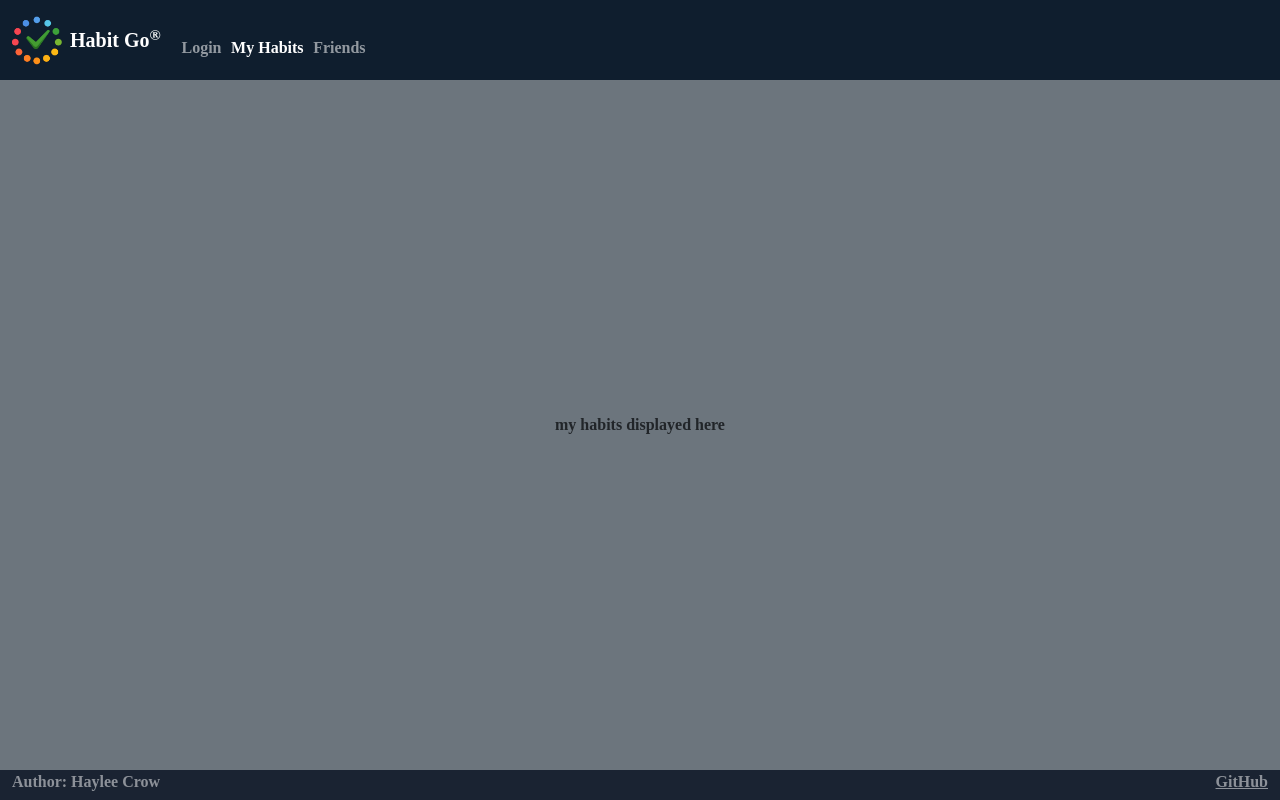
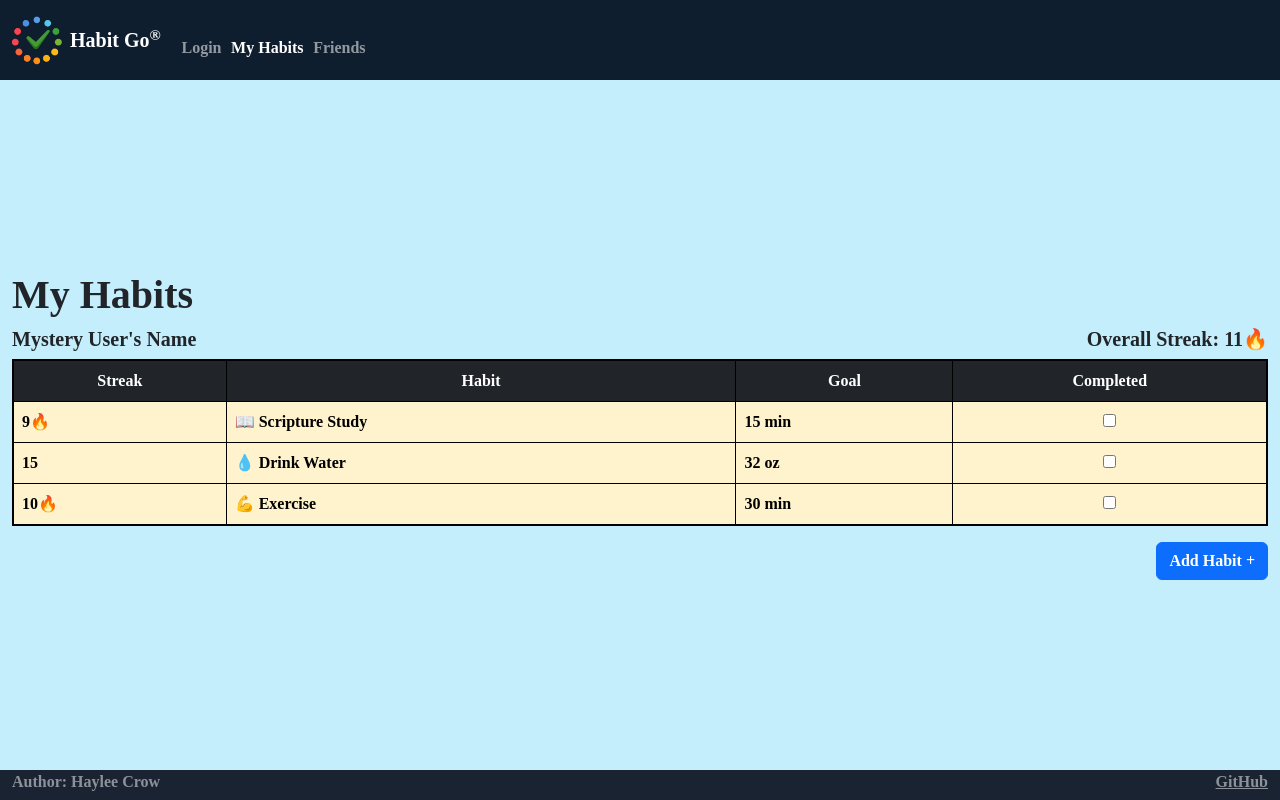
Before and after one commit to hayleecrow/habitstracker, a React (Vite) app: page /my_habits in a window 1280 px wide. Built offline with nearby package versions, Linux system fonts and the light colour scheme; a web font is replaced by a local one.

Commit message:
Copied over original html over into my habits component and imported css

```diff
--- a/src/my_habits/my_habits.jsx
+++ b/src/my_habits/my_habits.jsx
@@ -1,9 +1,33 @@
 import React from 'react';
+import './my_habits.css';
 
 export function MyHabits() {
   return (
-    <main className="container-fluid bg-secondary text-center">
-      <div>my habits displayed here</div>
+    <main className="container-fluid my_habits">
+        <h1>My Habits</h1>
+        <div className="user-info">
+            <h2 id="name">Mystery User's Name</h2>
+            <h2 id="overall-streak">Overall Streak: 11<span>🔥</span></h2>
+        </div>
+        <table className="table table-warning">
+            <thead className="table-dark">
+                <tr>
+                    <th>Streak</th><th>Habit</th><th>Goal</th><th>Completed</th>
+                </tr>
+            </thead>
+            <tbody>
+                <tr>
+                    <td>9<span>🔥</span></td><td><span>📖</span> Scripture Study</td><td>15 min</td><td className="checkbox"><input type="checkbox"/></td>
+                </tr>
+                <tr>
+                    <td>15<span></span></td><td><span>💧</span> Drink Water</td><td>32 oz</td><td className="checkbox"><input type="checkbox"/></td>
+                </tr>
+                <tr>
+                    <td>10<span>🔥</span></td><td><span>💪</span> Exercise</td><td>30 min</td><td className="checkbox"><input type="checkbox"/></td>
+                </tr>
+            </tbody>
+        </table>
+        <button className="btn btn-primary" type="button">Add Habit +</button>
     </main>
   );
 }
```
